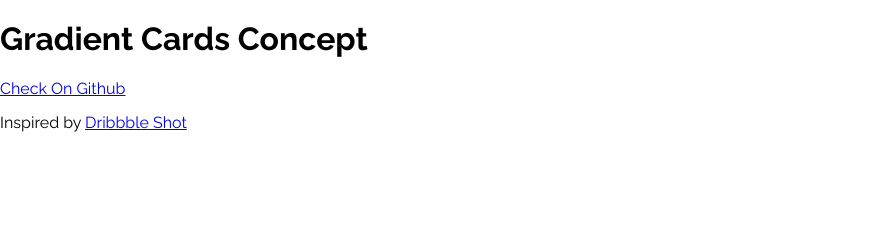
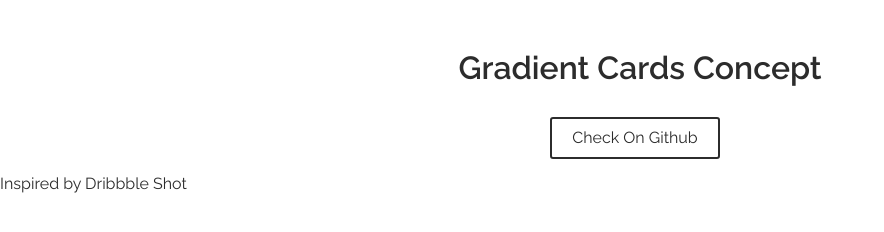
Before and after one commit to nat-davydova/gradient-cards-concept, a website built with Vite: page index.html in a window 1280 px wide. Shown: the whole page, without its empty margins (0-884 px from the left). Built offline with nearby package versions, Linux system fonts and the light colour scheme.

Commit message:
feat: add header styles

```diff
--- a/style.css
+++ b/style.css
@@ -1,6 +1,13 @@
 @import 'node_modules/modern-normalize/modern-normalize.css';
 @import url('https://fonts.googleapis.com/css2?family=Raleway:ital,wght@0,100..900;1,100..900&display=swap');
 
+:root {
+    --transition-duration: .2s;
+    --transition-timing-function: linear;
+    --transition-delay: 0s;
+
+    --text-color-demo: #2c2c2c;
+}
 
 html,
 body {
@@ -8,4 +15,55 @@ body {
     font-optical-sizing: auto;
     font-weight: 400;
     font-style: normal;
+    color: var(--text-color-demo);
 }
+
+/* DEMO STYLES: YOU DON'T NEED THEM!!! */
+body a {
+    color: inherit;
+    text-decoration: none;
+}
+
+.header {
+    max-width: 500px;
+    margin: 50px auto 0;
+    text-align: center;
+}
+
+.header__btns {
+    display: flex;
+    justify-content: center;
+    gap: 15px;
+    margin-top: 30px;
+}
+
+.header__btn {
+    --btn-bg-light: #fff;
+    --btn-bg-dark: #2c2c2c;
+    --text-color--light: #fff;
+    --btn-border-color: #2c2c2c;
+
+    transition:
+            all
+            var(--transition-duration)
+            var(--transition-timing-function)
+            var(--transition-delay);
+    padding: 10px 20px;
+    margin-right: 10px;
+    background-color: var(--btn-bg-light);
+    border: 2px solid var(--btn-border-color);
+    border-radius: 3px;
+    cursor: pointer;
+    outline: none;
+}
+
+.header__btn:hover,
+.header__btn.js-active {
+    color: var(--text-color--light);
+    background-color: var(--btn-bg-dark);
+}
+
+.header__title {
+    margin-bottom: 10px;
+    font-weight: 600;
+}
```
